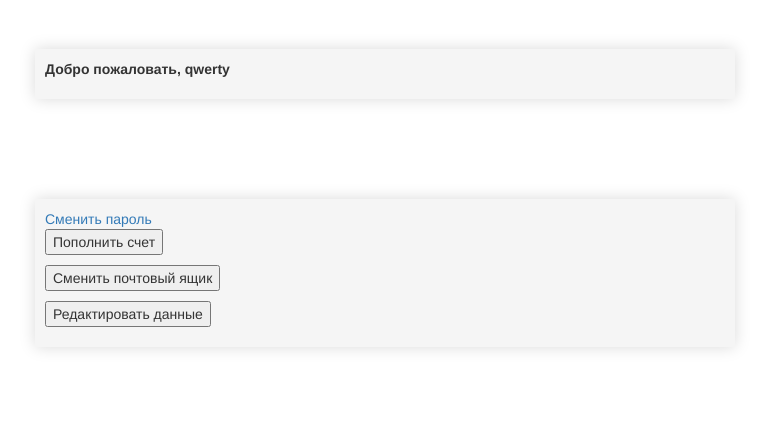
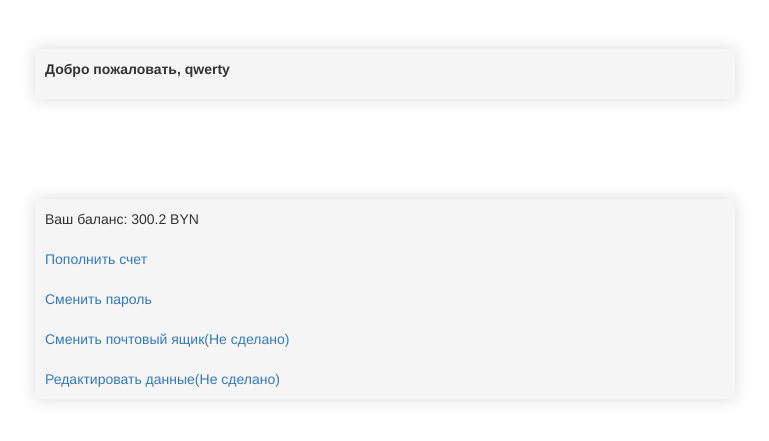
Before and after one commit to Heliad/Rent_project, a Django app: page /profile in a window 1280 px wide. Shown: the part 51-492 px from the top of the page, without its empty margins (255-1024 px from the left). Run offline with Django 3.2, Linux system fonts and the light colour scheme; a user stored in the database is signed in; some libraries are stand-ins or nearby versions.

Commit message:
Добавил баланс, пополнение баланса

```diff
--- a/TOFI/models.py
+++ b/TOFI/models.py
@@ -71,6 +71,7 @@ class MyUser(AbstractBaseUser):
     taxpayer_account_number = models.IntegerField(verbose_name='УНН', null=True)
     license_field = models.CharField(verbose_name='Лицензия', max_length=50, null=True)
     ie = models.BooleanField(verbose_name='ИП', default=False)
+    balance = models.FloatField(null=True)
 
     objects = MyUserManager()
 
--- a/TOFI/templates/Profile.html
+++ b/TOFI/templates/Profile.html
@@ -2,14 +2,35 @@
 {% block title %}Личный кабинет{% endblock %}
 {% block content %}
     <div class="center">
-        <p><b id="fon">Добро пожаловать, {{ request.user.username }} </b><br>
+        <p><b id="fon">Добро пожаловать, {{ request.user.name }} </b><br>
     </div>
-    <div class="center">
-        <a href="{% url 'ChangePassword' %}">Сменить пароль</a>
-        <p><input type="button" value="Пополнить счет" onclick=""></p>
-        <p><input type="button" value="Сменить почтовый ящик"></p>
-        <p><input type="button" value="Редактировать данные"></p>
-    </div>
+    <table class="center">
+        <tr class="padding">
+            <td class="padding">
+                Ваш баланс: {{ request.user.balance }} BYN
+            </td>
+        </tr>
+        <tr class="padding">
+            <td class="padding">
+                <a href="{% url 'RefillBalance' %}">Пополнить счет</a>
+            </td>
+        </tr>
+        <tr class="padding">
+            <td class="padding">
+                <a href="{% url 'ChangePassword' %}">Сменить пароль</a>
+            </td>
+        </tr>
+        <tr class="padding">
+            <td class="padding">
+                <a href="{% url 'ChangePassword' %}">Сменить почтовый ящик(Не сделано)</a>
+            </td>
+        </tr>
+        <tr class="padding">
+            <td class="padding">
+                <a href="{% url 'ChangePassword' %}">Редактировать данные(Не сделано)</a>
+            </td>
+        </tr>
+    </table>
 
 
 {% endblock %}
--- a/TOFI/views.py
+++ b/TOFI/views.py
@@ -5,7 +5,7 @@ from django.views.generic.edit import FormView
 from django.contrib.auth.forms import AuthenticationForm
 from django.views.generic import View
 from django.contrib.auth import logout
-from .forms import UserForm, RentForm
+from .forms import UserForm, RentForm, RefillBalance
 from django.http import HttpResponseRedirect
 import datetime
 
@@ -91,6 +91,27 @@ def profile(request):
     return render(request, "Profile.html")
 
 
+def refillBalance(request):
+    if request.method == 'POST':
+        form = RefillBalance(request.POST)
+
+        if form.is_valid():
+            card_num = form.cleaned_data['card_num']
+            period_validity = form.cleaned_data['period_validity']
+            name_card_owner = form.cleaned_data['name_card_owner']
+            CVC2_CVV = form.cleaned_data['CVC2_CVV']
+            size = form.cleaned_data['size']
+
+            balance = request.user.balance
+            newBalance = balance + size
+            models.MyUser.objects.all().filter(username=request.user).update(balance=newBalance)
+            context = {'size': size}
+            return render(request, 'Thanks.html', context)
+    else:
+        form = RefillBalance()
+
+    return render(request, 'RefillBalance.html', {'form': form})
+
 def profileChangePassword(request):
     return render(request, "ChangePassword.html")
 
--- a/TOFI_project/urls.py
+++ b/TOFI_project/urls.py
@@ -25,6 +25,7 @@ urlpatterns = [
     url(r'^register$', views.Registration.as_view(), name='Registration'),
     url(r'^profile$', views.profile, name='Profile'),
     url(r'changepassword', views.profileChangePassword, name='ChangePassword'),
+    url(r'refillbalance', views.refillBalance, name='RefillBalance'),
     url(r'aboutUser/(?P<login_id>\d*)', views.aboutUser, name='AboutUser'),
     url(r'aboutHouse/(?P<number>\d*)', views.aboutHouse, name ='AboutHouse'),
     url(r'^admin/', admin.site.urls),
```
Also changed, not shown: TOFI/forms.py (+8 -0 lines), TOFI/templates/RefillBalance.html (added, +21 -0 lines), TOFI/templates/Thanks.html (added, +16 -0 lines), db.sqlite3.
